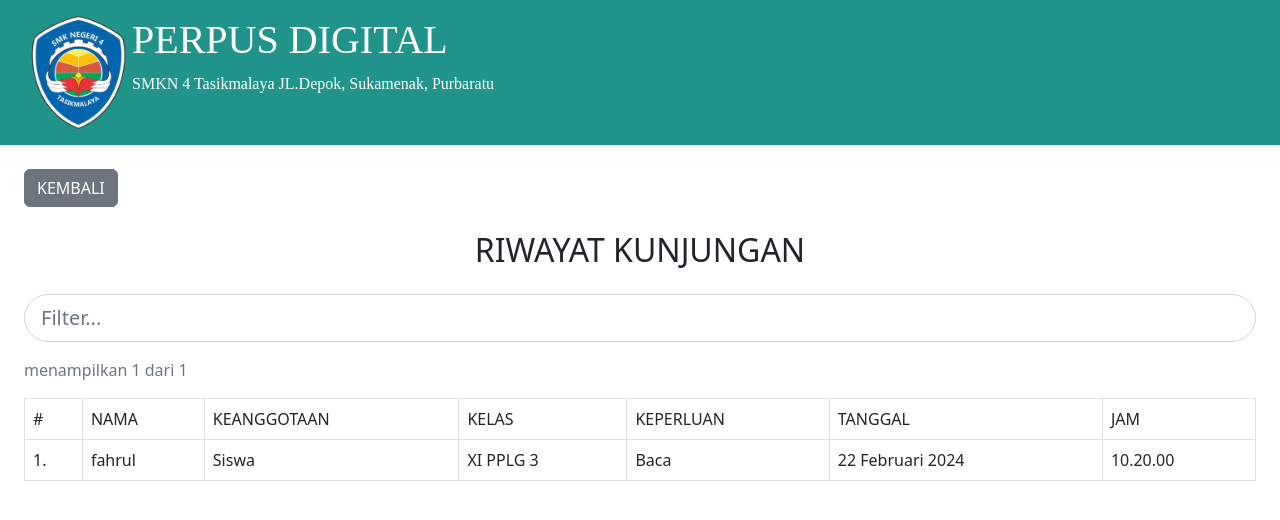
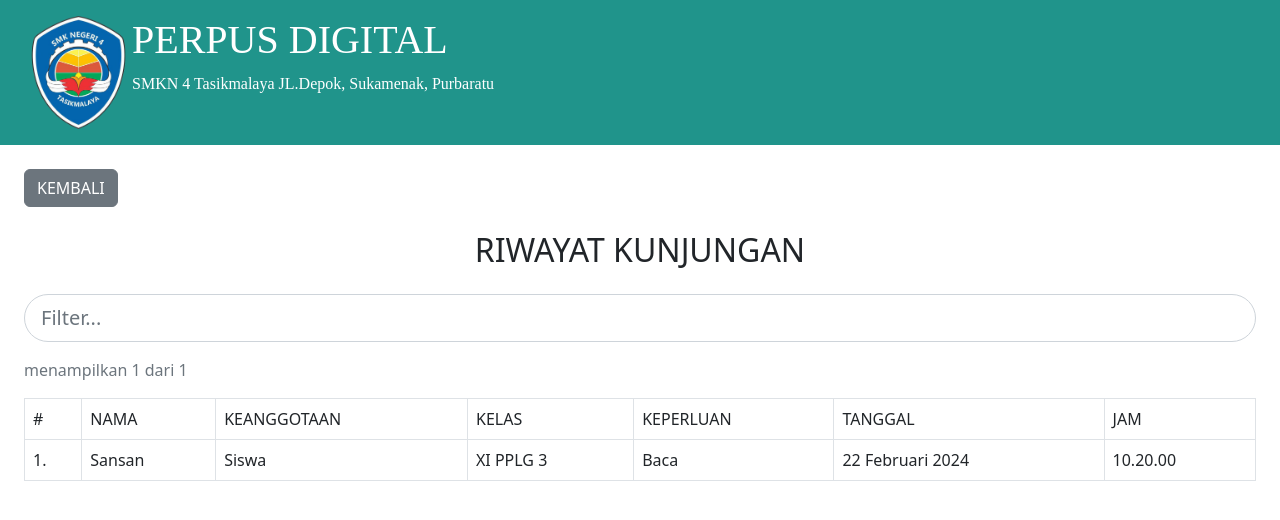
Before and after one commit to Sans2k/Perpus-Digital, a Nuxt app: page /pengunjung/riwayat in a window 1280 px wide. Shown: the top 520 px of the page. Built offline with nearby package versions, Linux system fonts and the light colour scheme; no server answers.

Commit message:
Add files via upload

```diff
--- a/pages/pengunjung/riwayat.vue
+++ b/pages/pengunjung/riwayat.vue
@@ -24,7 +24,7 @@
           <tbody>
             <tr>
               <td>1.</td>
-              <td>fahrul</td>
+              <td>Sansan</td>
               <td>Siswa</td>
               <td>XI PPLG 3</td>
               <td>Baca</td>
```
